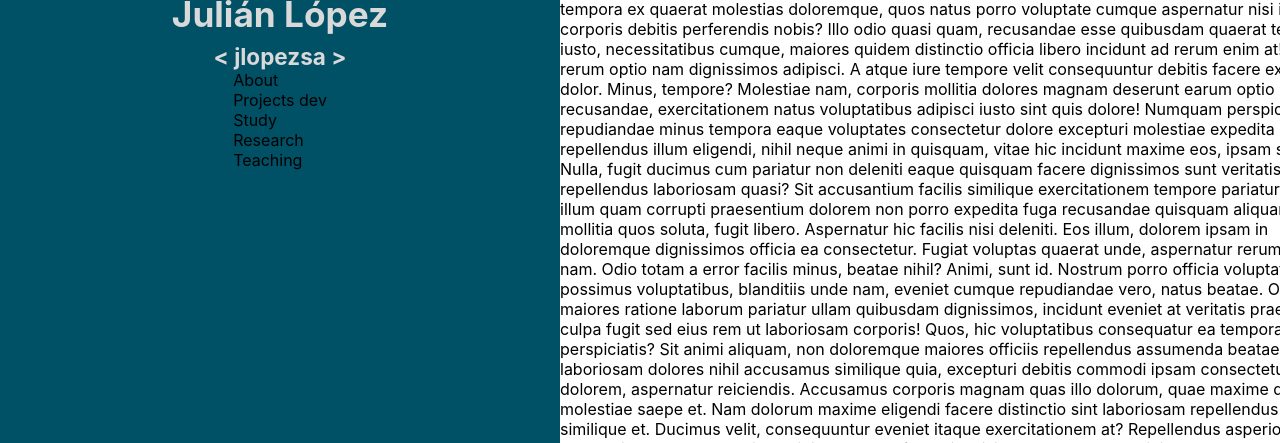
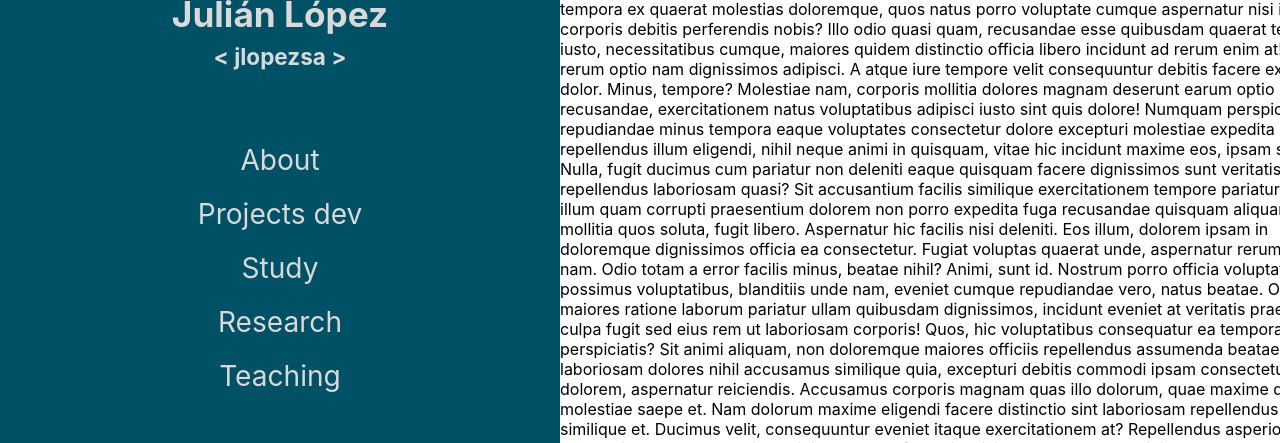
Before and after one commit to jlopezsa/web-site-jjls, a React (Create React App) app: page / in a window 1280 px wide. Shown: the part 357-800 px from the top of the page. Built offline with nearby package versions, Linux system fonts and the light colour scheme.

Commit message:
feat: create styles in menu of the nav-bar

```diff
--- a/package.json
+++ b/package.json
@@ -10,9 +10,11 @@
     "@types/node": "^16.11.41",
     "@types/react": "^18.0.14",
     "@types/react-dom": "^18.0.5",
+    "@types/react-router-dom": "^5.3.3",
     "@types/styled-components": "^5.1.25",
     "react": "^18.2.0",
     "react-dom": "^18.2.0",
+    "react-router-dom": "^6.3.0",
     "react-scripts": "5.0.1",
     "styled-components": "^5.3.5",
     "typescript": "^4.7.4",
--- a/src/App.tsx
+++ b/src/App.tsx
@@ -1,13 +1,15 @@
+import { BrowserRouter } from 'react-router-dom';
 import './App.css';
 import About from './pages/About';
 
 function App() {
   return (
-    <div>
+
+    <BrowserRouter>
       <header>
         <About />
       </header>
-    </div>
+    </BrowserRouter>
   );
 }
 
--- a/src/components/Fonts.tsx
+++ b/src/components/Fonts.tsx
@@ -1,16 +1,16 @@
 import styled from 'styled-components';
-import { colors } from '../styles/globalStyles';
+import { colors, fontsDesktop } from '../styles/globalStyles';
 
 export const FNT = {
   H3: styled.h3`
-    font-size: 35.2px;
+    font-size: ${fontsDesktop.headline3Desktop};
     text-align: center;
     color: ${colors.wc1};
     margin-top: 50px;
     margin-bottom: 0px;
     `,
   H5: styled.h5`
-    font-size: 22.5px;
+    font-size: ${fontsDesktop.headline5Desktop};
     text-align: center;
     color: ${colors.wc1};
     margin-top: 8px;
--- a/src/components/Menu.tsx
+++ b/src/components/Menu.tsx
@@ -1,21 +1,43 @@
+import { NavLink } from 'react-router-dom';
+import { colors, fontsDesktop } from '../styles/globalStyles';
+import styled from 'styled-components';
+
+const MENU = {
+  NavLink: styled(NavLink)`
+    color: ${colors.wc1};
+    font-size: ${fontsDesktop.headline4Desktop};
+    text-decoration: none;
+    margin-top: 0px;
+    margin-bottom: 20px;
+
+    &:hover{
+      color: ${colors.bc1};
+      transition: 1000ms;
+      text-decoration: underline;
+    }
+  `,
+
+  Ul: styled.ul`
+    display: flex;
+    flex-direction: column;
+    align-items: center;
+    margin-top: 73px;
+    padding-left: 0px;
+    `,
+}
+
 function Menu() {
   return (
     <div>
-      <div>
-        About
-      </div>
-      <div>
-        Projects dev
-      </div>
-      <div>
-        Study
-      </div>
-      <div>
-        Research
-      </div>
-      <div>
-        Teaching
-      </div>
+      <nav>
+        <MENU.Ul>
+          <MENU.NavLink to="/">About</MENU.NavLink>
+          <MENU.NavLink to="/">Projects dev</MENU.NavLink>
+          <MENU.NavLink to="/">Study</MENU.NavLink>
+          <MENU.NavLink to="/">Research</MENU.NavLink>
+          <MENU.NavLink to="/">Teaching</MENU.NavLink>
+        </MENU.Ul>
+      </nav>
     </div>
   )
 }
```
Also changed, not shown: 1 other file (tests, documents, lock files or other folders).
